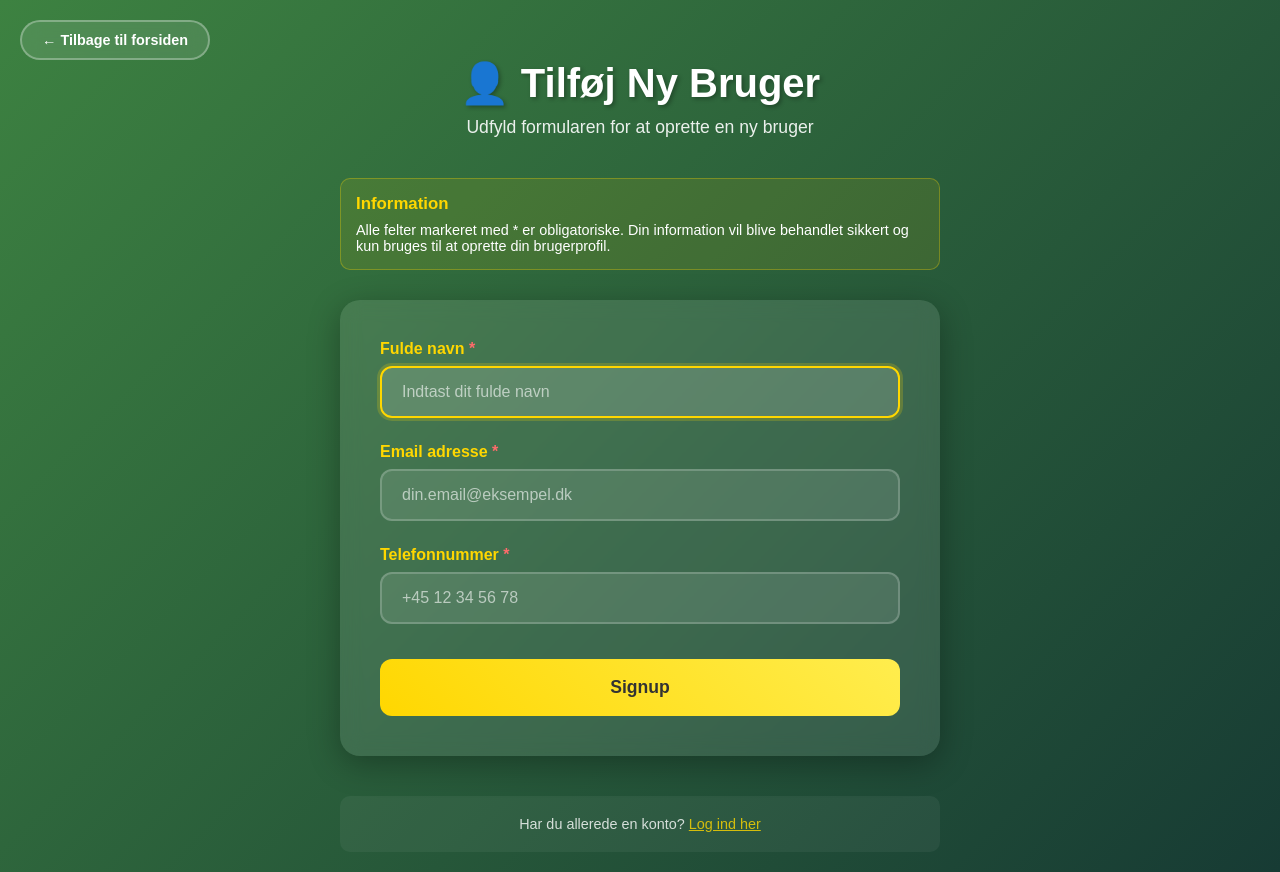
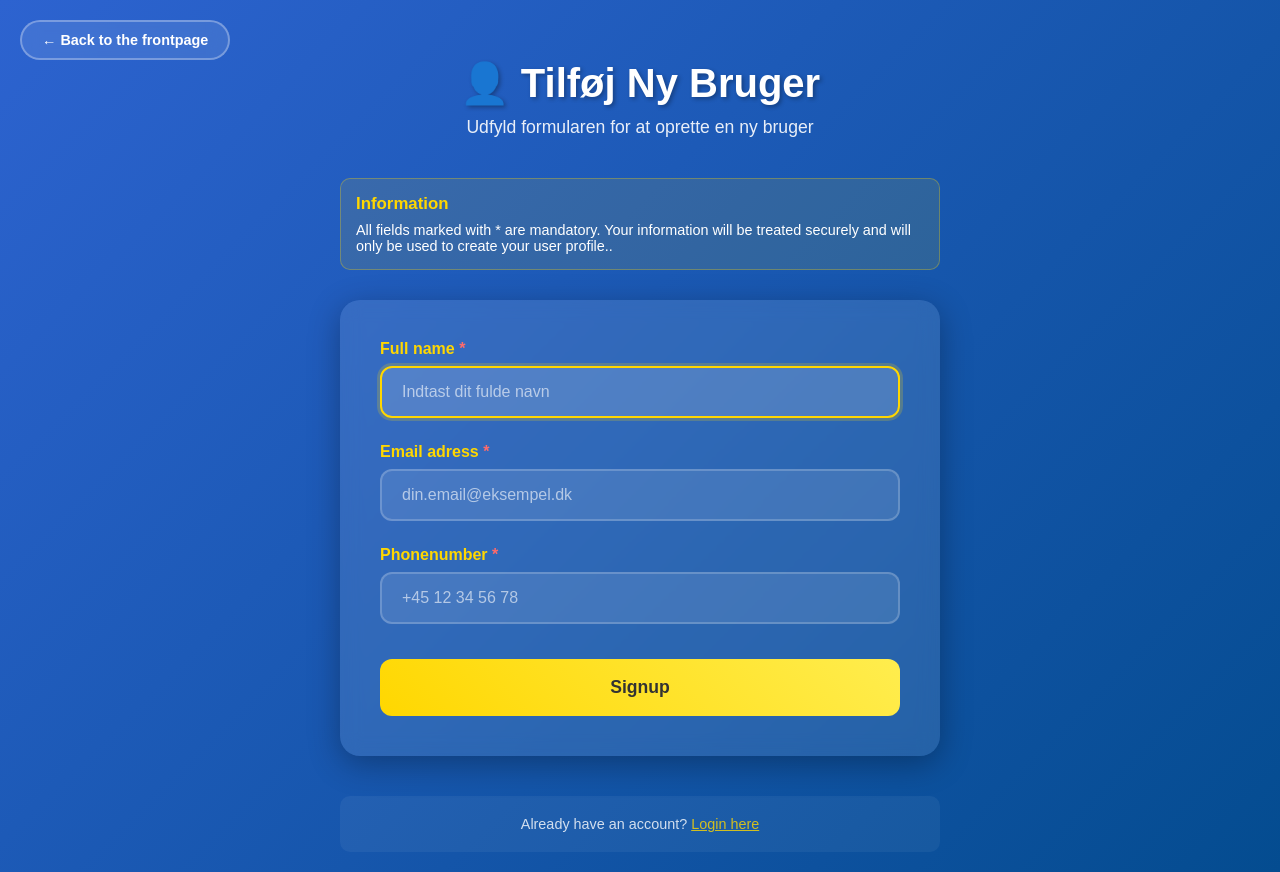
Before and after one commit to Jeanette1997/VS-DIS, a Flask app: page /newuser in a window 1280 px wide. Run offline with Flask 3, Linux system fonts and the light colour scheme; some libraries are stand-ins or nearby versions.

Commit message:
Engelske ord og styling

```diff
--- a/templates/index.html
+++ b/templates/index.html
@@ -4,7 +4,6 @@
     <meta charset="UTF-8">
     <meta name="viewport" content="width=device-width, initial-scale=1.0">
     <title>MusicEvents - Musik Event Billetter</title>
-    <link rel="stylesheet" href="/indexstyle.css">
     <style>
         * {
             margin: 0;
--- a/templates/newuser.html
+++ b/templates/newuser.html
@@ -13,7 +13,7 @@
 
         body {
             font-family: Arial, sans-serif;
-            background: linear-gradient(135deg, #3d8241 0%, #173b34 100%);
+            background: linear-gradient(135deg,rgb(45, 99, 208) 0%,rgb(4, 76, 144) 100%);
             min-height: 100vh;
             color: white;
             padding: 20px;
@@ -215,7 +215,7 @@
 </head>
 <body>
     <!-- Back button -->
-    <a href="/" class="back-btn">← Tilbage til forsiden</a>
+    <a href="/" class="back-btn">← Back to the frontpage</a>
 
     <div class="container">
         <!-- Header -->
@@ -234,14 +234,14 @@
         <!-- Form info -->
         <div class="form-info">
             <h3>Information</h3>
-            <p>Alle felter markeret med * er obligatoriske. Din information vil blive behandlet sikkert og kun bruges til at oprette din brugerprofil.</p>
+            <p>All fields marked with * are mandatory. Your information will be treated securely and will only be used to create your user profile..</p>
         </div>
 
         <!-- Form container -->
         <div class="form-container">
             <form method="POST" action="/newuser">
                 <div class="form-group">
-                    <label for="name" class="form-label required">Fulde navn</label>
+                    <label for="name" class="form-label required">Full name</label>
                     <input type="text"
                            id="name"
                            name="name"
@@ -252,7 +252,7 @@
                 </div>
 
                 <div class="form-group">
-                    <label for="email" class="form-label required">Email adresse</label>
+                    <label for="email" class="form-label required">Email adress</label>
                     <input type="email"
                            id="email"
                            name="email"
@@ -263,7 +263,7 @@
                 </div>
 
                 <div class="form-group">
-                    <label for="phone" class="form-label required">Telefonnummer</label>
+                    <label for="phone" class="form-label required">Phonenumber</label>
                     <input type="tel"
                            id="phone"
                            name="phone"
@@ -282,7 +282,7 @@
         <!-- Info section -->
         <div style="text-align: center; margin-top: 40px; padding: 20px; background: rgba(255, 255, 255, 0.05); border-radius: 10px;">
             <p style="opacity: 0.8; font-size: 0.9rem;">
-                Har du allerede en konto? <a href="/login" style="color: #ffd700;">Log ind her</a>
+                Already have an account? <a href="/login" style="color: #ffd700;">Login here</a>
             </p>
         </div>
     </div>
--- a/templates/succes.html
+++ b/templates/succes.html
@@ -13,7 +13,7 @@
 
         body {
             font-family: Arial, sans-serif;
-            background: linear-gradient(135deg, #3d8241 0%, #173b34 100%);
+            background: linear-gradient(135deg,rgb(45, 99, 208) 0%,rgb(4, 76, 144) 100%);
             min-height: 100vh;
             color: white;
             padding: 20px;
@@ -122,8 +122,8 @@
 <body>
     <!-- Top buttons -->
     <div class="top-buttons">
-        <a href="/login" class="top-btn login-btn">🔐 Login</a>
-        <a href="/newuser" class="top-btn newuser-btn">👤 Add User</a>
+        <a href="/login" class="top-btn login-btn">Login</a>
+        <a href="/newuser" class="top-btn newuser-btn">👤 Sign up</a>
     </div>
 
     <div class="container">
```
Also changed, not shown: templates/login.html (+6 -6 lines).
